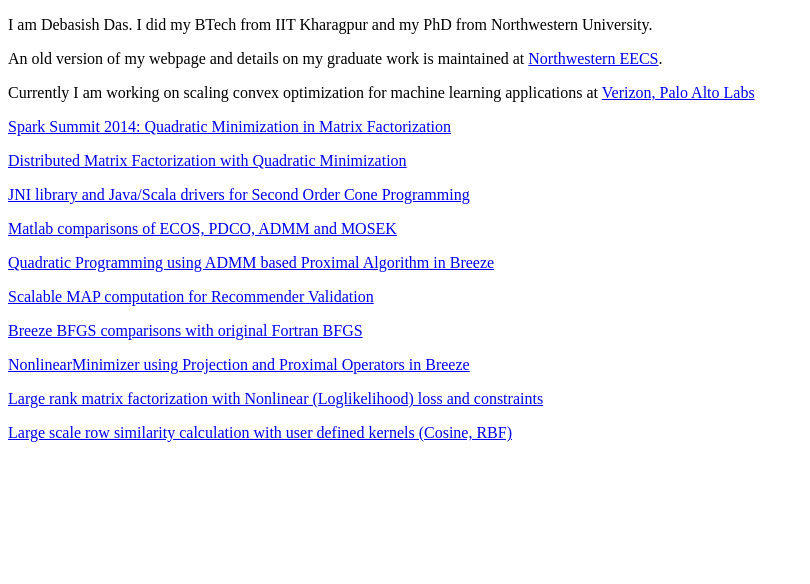
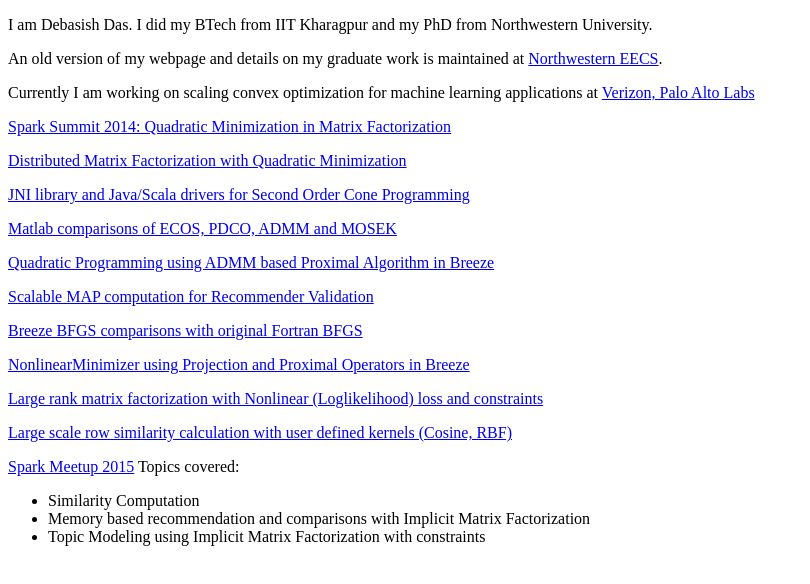
Before and after one commit to debasish83/debasish83.github.io, a plain HTML site: page index.html in a window 1280 px wide. Shown: the whole page, without its empty margins (0-810 px from the left). Drawn offline with Linux system fonts and the light colour scheme.

Commit message:
Spark Meetup July 2015 slides

```diff
--- a/index.html
+++ b/index.html
@@ -55,12 +55,21 @@
       <a href="https://issues.apache.org/jira/browse/SPARK-6323">Large rank
       matrix factorization with Nonlinear (Loglikelihood) loss and
       constraints</a>
-    <p>
 
     <p>
       <a href="https://issues.apache.org/jira/browse/SPARK-4823">Large scale
         row similarity calculation with user defined kernels (Cosine, RBF)
       </a>
+    </p>
+
     <p>
+      <a href="spark-meetup-july2015/slides.pdf">Spark Meetup 2015</a>
+      Topics covered:
+      <ul>
+        <li> Similarity Computation </li>
+        <li> Memory based recommendation and comparisons with Implicit Matrix Factorization</li>
+        <li> Topic Modeling using Implicit Matrix Factorization with constraints</li>
+      </ul>
+    </p>
   </body>
 </html>
```
